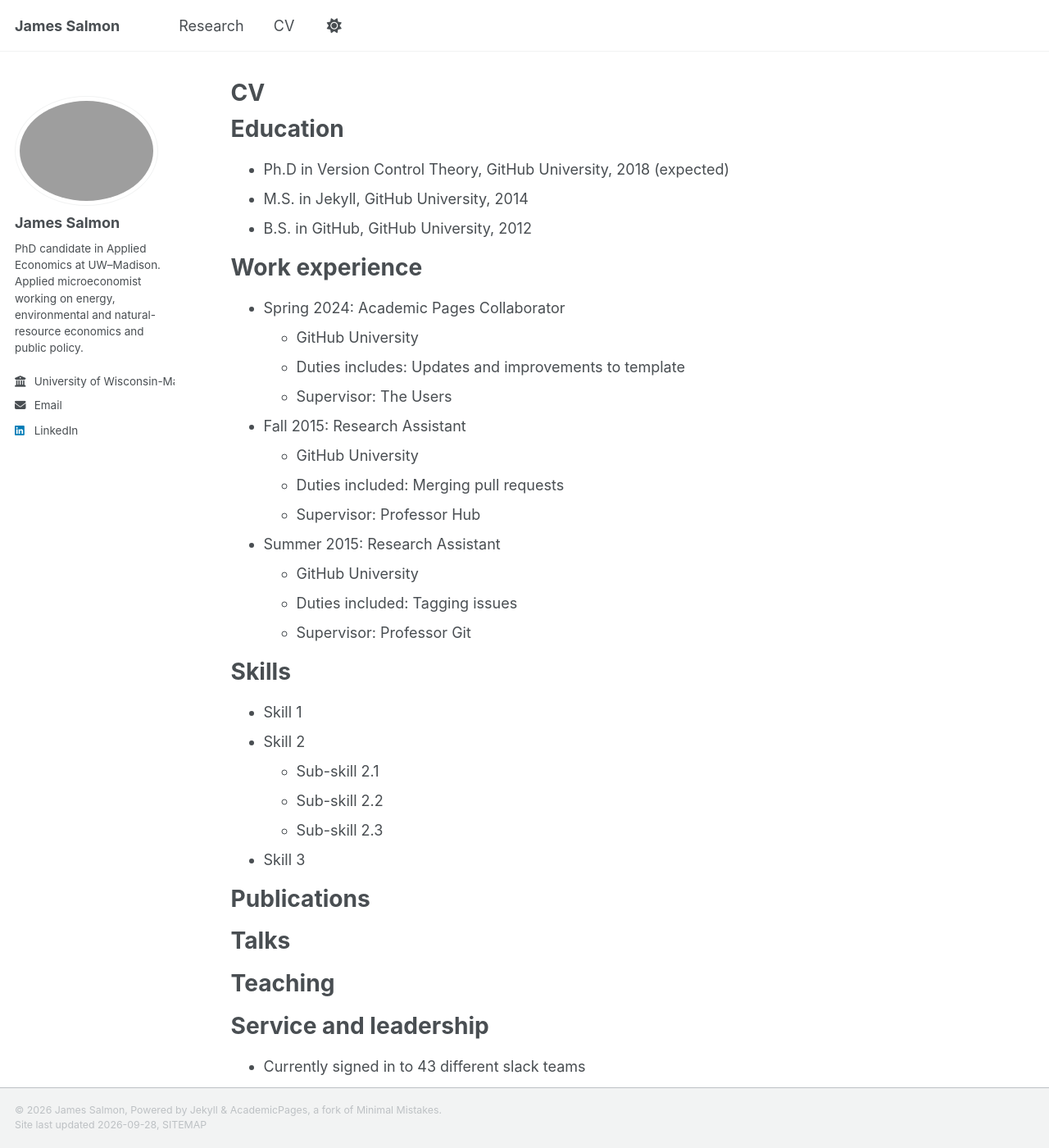
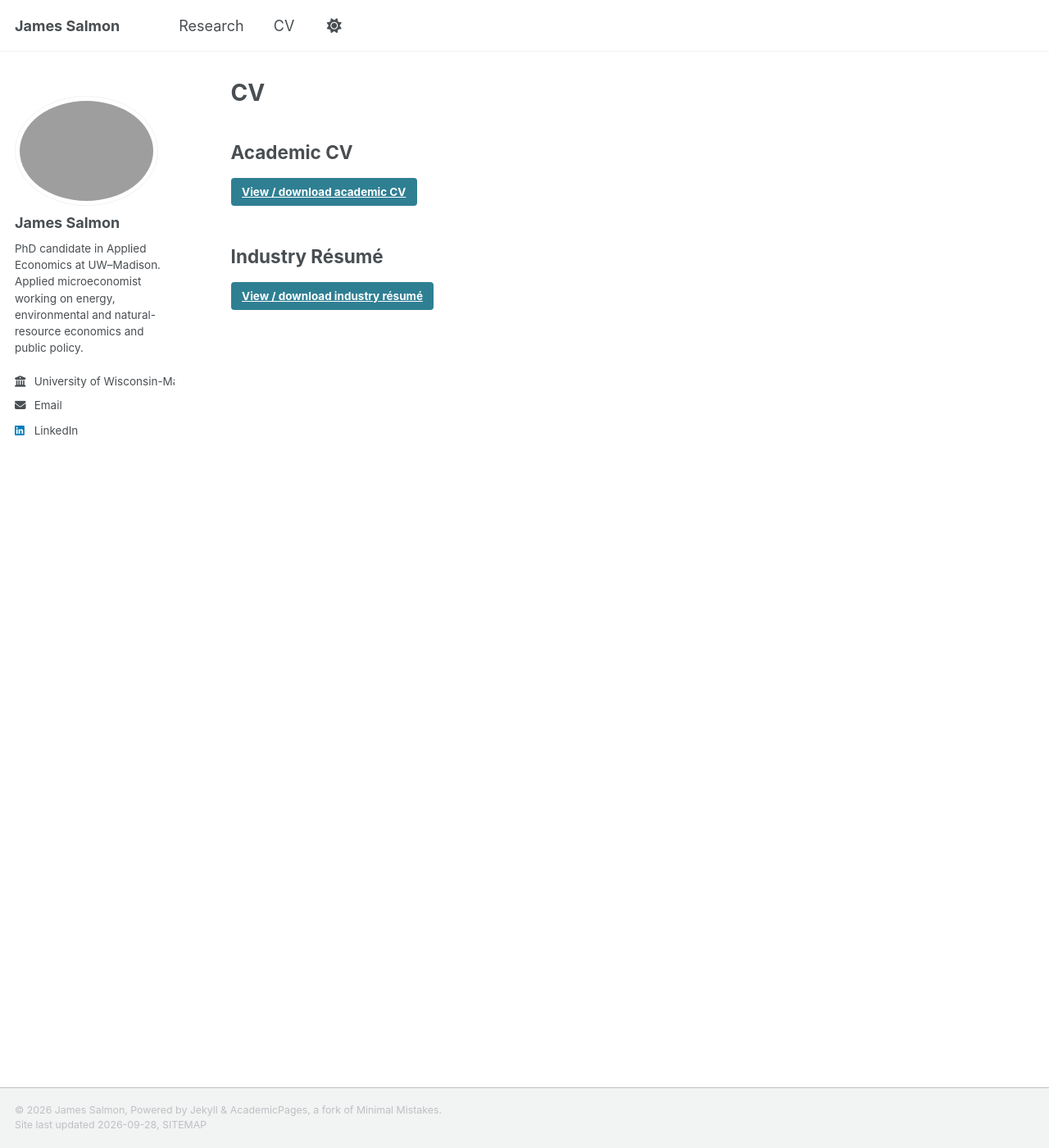
Before and after one commit to James-Salmon/James-Salmon.github.io, a Jekyll site: the page built from _pages/cv.md, in a window 1280 px wide and 1400 px high. Shown: the whole window at 82% size. Built offline with Jekyll 4.4.1, drawn with Linux system fonts in a browser that asks for light colours; a style sheet for code colours, icons or effects is not loaded.

Commit message:
Update cv.md

```diff
--- a/_pages/cv.md
+++ b/_pages/cv.md
@@ -9,56 +9,10 @@ redirect_from:
 
 {% include base_path %}
 
-Education
-======
-* Ph.D in Version Control Theory, GitHub University, 2018 (expected)
-* M.S. in Jekyll, GitHub University, 2014
-* B.S. in GitHub, GitHub University, 2012
+## Academic CV
 
-Work experience
-======
-* Spring 2024: Academic Pages Collaborator
-  * GitHub University
-  * Duties includes: Updates and improvements to template
-  * Supervisor: The Users
+[View / download academic CV](/files/james_salmon_cv.pdf){: .btn .btn--primary}
 
-* Fall 2015: Research Assistant
-  * GitHub University
-  * Duties included: Merging pull requests
-  * Supervisor: Professor Hub
+## Industry Résumé
 
-* Summer 2015: Research Assistant
-  * GitHub University
-  * Duties included: Tagging issues
-  * Supervisor: Professor Git
-
-Skills
-======
-* Skill 1
-* Skill 2
-  * Sub-skill 2.1
-  * Sub-skill 2.2
-  * Sub-skill 2.3
-* Skill 3
-
-Publications
-======
-  <ul>{% for post in site.publications reversed %}
-    {% include archive-single-cv.html %}
-  {% endfor %}</ul>
-
-Talks
-======
-  <ul>{% for post in site.talks reversed %}
-    {% include archive-single-talk-cv.html  %}
-  {% endfor %}</ul>
-
-Teaching
-======
-  <ul>{% for post in site.teaching reversed %}
-    {% include archive-single-cv.html %}
-  {% endfor %}</ul>
-
-Service and leadership
-======
-* Currently signed in to 43 different slack teams
+[View / download industry résumé](/files/james_salmon_resume.pdf){: .btn}
```
